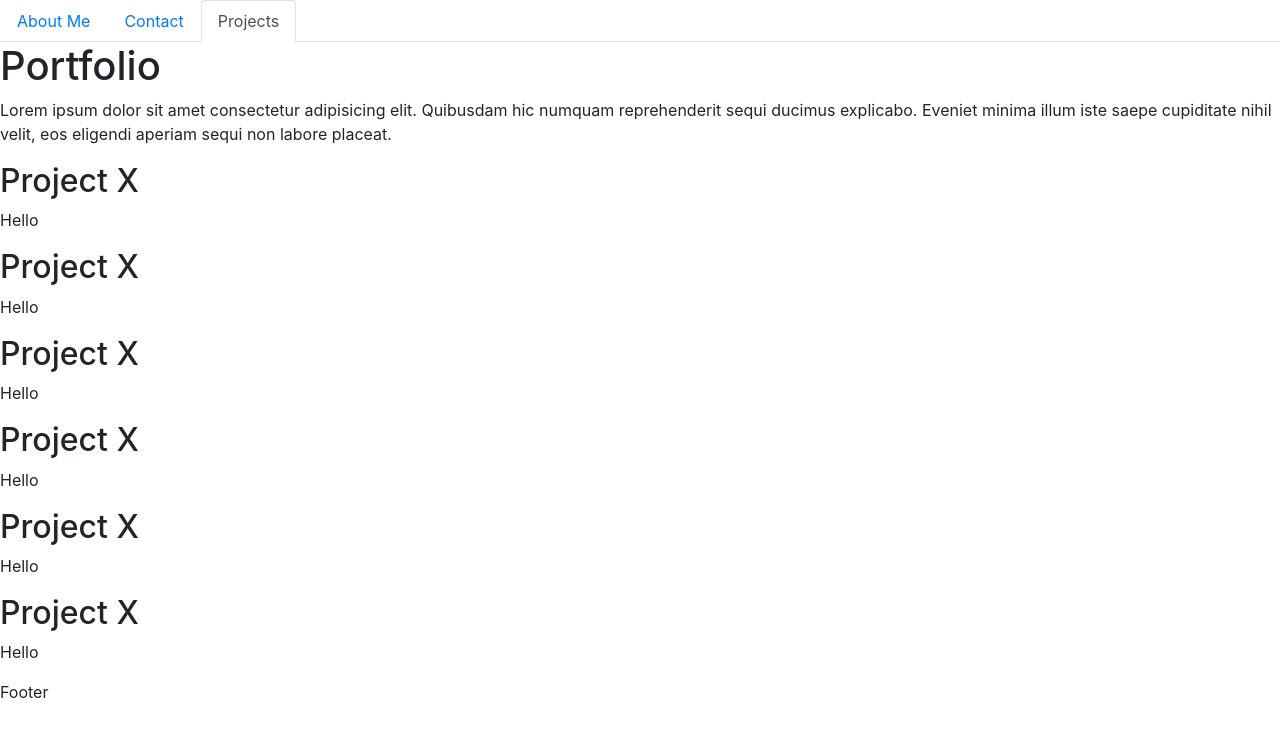
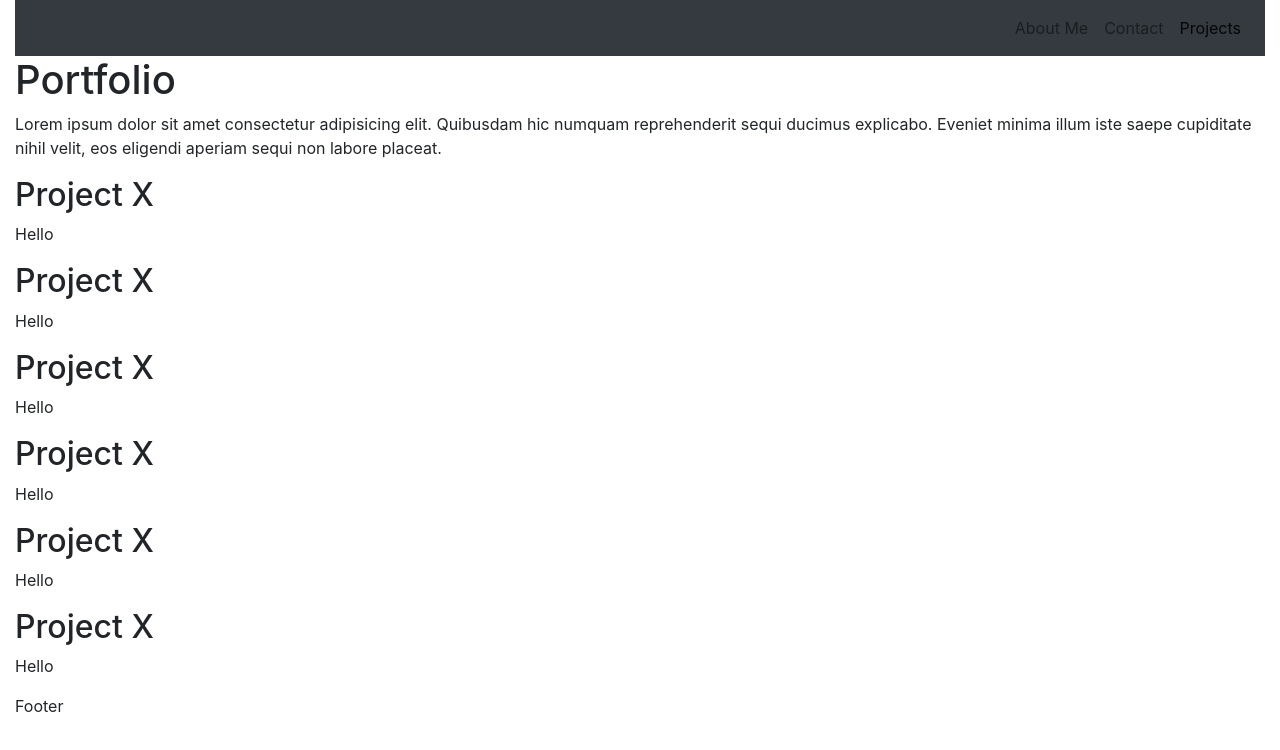
Before and after one commit to cyrusjose/Read_All_About_Me, a React (Create React App) app: page /portfolio in a window 1280 px wide. Shown: the top 750 px of the page. Built offline with nearby package versions, Linux system fonts and the light colour scheme.

Commit message:
Added navbar properly

```diff
--- a/src/App.js
+++ b/src/App.js
@@ -10,7 +10,7 @@ import "./App.css";
 function App() {
   return (
     <Router>
-      <div>
+      <div className="container-fluid">
         <Header />
         <Route exact path="/" component={About} />
         <Route exact path="/contact" component={Contact} />
--- a/src/components/Nav/Nav.js
+++ b/src/components/Nav/Nav.js
@@ -1,16 +1,30 @@
-import React from 'react'
+import React from "react";
 import { Link, useLocation } from "react-router-dom";
 
 export default function Nav() {
   const location = useLocation();
 
   return (
-        <div>
-            <ul className="nav nav-tabs">
+    <nav className="navbar navbar-expand-lg navbar-light bg-dark">
+      <button
+        className="navbar-toggler"
+        type="button"
+        data-toggle="collapse"
+        data-target="#navbarNavAltMarkup"
+        aria-controls="navbarNavAltMarkup"
+        aria-expanded="false"
+        aria-label="Toggle navigation"
+      >
+        <span className="navbar-toggler-icon"></span>
+      </button>
+      <div className="collapse navbar-collapse">
+        <ul className="navbar-nav ml-auto">
           <li className="nav-item">
             <Link
               to="/"
-          className={location.pathname === "/" ? "nav-link active" : "nav-link"}
+              className={
+                location.pathname === "/" ? "nav-link active" : "nav-link"
+              }
             >
               About Me
             </Link>
@@ -19,7 +33,9 @@ export default function Nav() {
             <Link
               to="/contact"
               className={
-            location.pathname === "/contact" ? "nav-link active" : "nav-link"
+                location.pathname === "/contact"
+                  ? "nav-link active"
+                  : "nav-link"
               }
             >
               Contact
@@ -29,7 +45,9 @@ export default function Nav() {
             <Link
               to="/portfolio"
               className={
-            location.pathname === "/portfolio" ? "nav-link active" : "nav-link"
+                location.pathname === "/portfolio"
+                  ? "nav-link active"
+                  : "nav-link"
               }
             >
               Projects
@@ -37,5 +55,6 @@ export default function Nav() {
           </li>
         </ul>
       </div>
-    )
+    </nav>
+  );
 }
```
Lines whose indentation alone changed are shown as unchanged.
